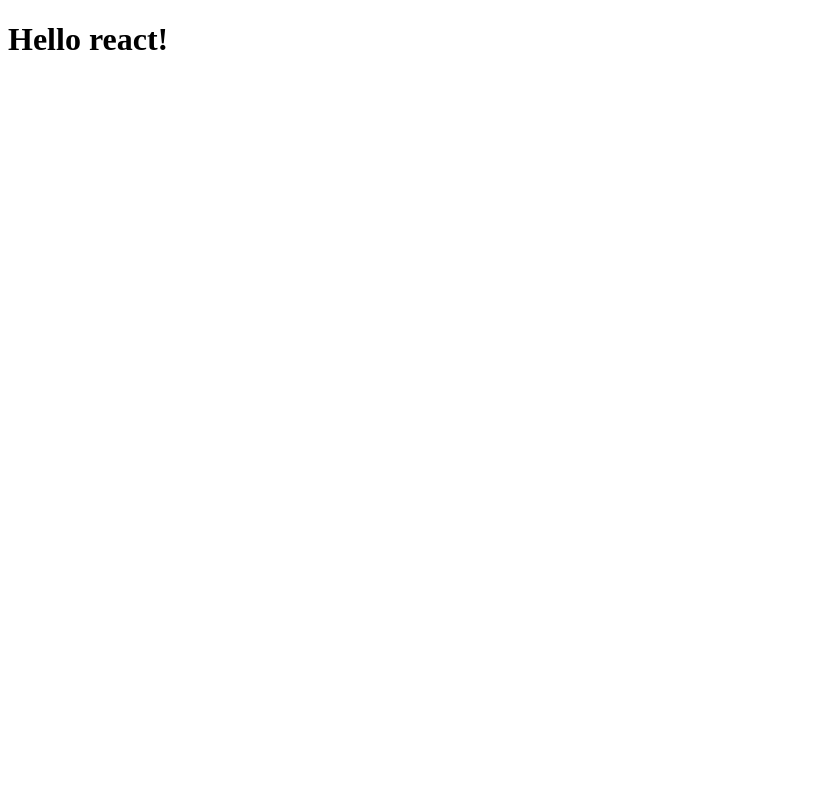
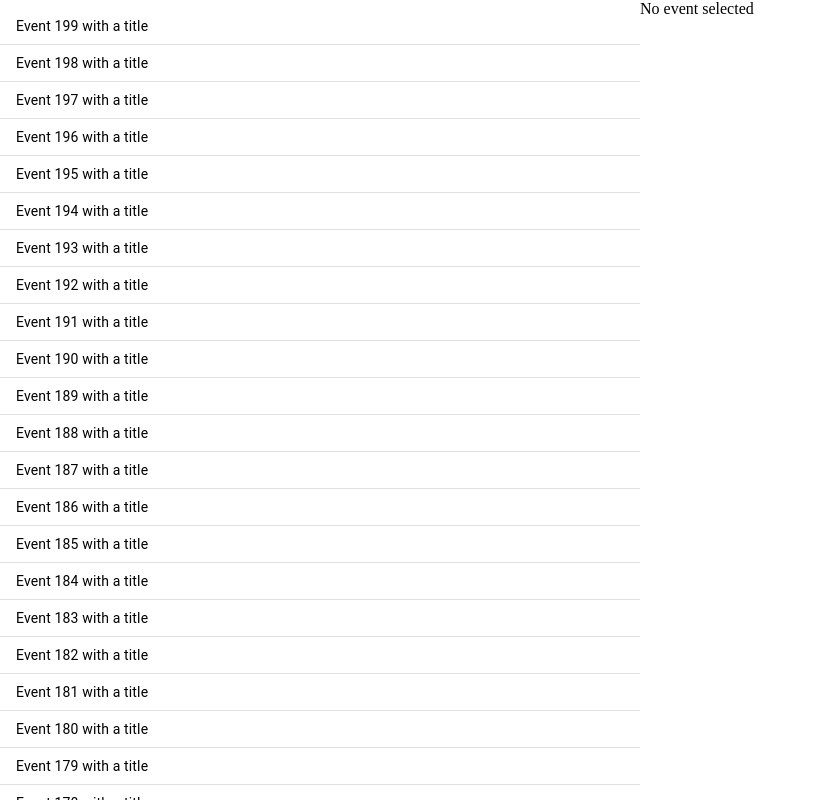
Before and after one commit to MythicManiac/simple-event-logger, a React app: page / in a window 1280 px wide. Shown: the whole page, without its empty margins (0-816 px from the left). Built offline with nearby package versions, Linux system fonts and the light colour scheme; the HTML template or start-up script is replaced by a standard one.

Commit message:
Add base implementation for frontend

```diff
--- a/package.json
+++ b/package.json
@@ -15,6 +15,7 @@
     "@types/express": "^4.17.6",
     "@types/react": "^16.9.41",
     "@types/react-dom": "^16.9.8",
+    "@types/styled-components": "^5.1.0",
     "html-webpack-plugin": "^4.3.0",
     "prettier": "^2.0.5",
     "ts-loader": "^7.0.5",
@@ -26,9 +27,11 @@
     "webpack-node-externals": "^1.7.2"
   },
   "dependencies": {
+    "@material-ui/core": "^4.10.2",
     "body-parser": "^1.19.0",
     "express": "^4.17.1",
     "react": "^16.13.1",
-    "react-dom": "^16.13.1"
+    "react-dom": "^16.13.1",
+    "styled-components": "^5.1.1"
   }
 }
--- a/src/client/components/app.tsx
+++ b/src/client/components/app.tsx
@@ -1,5 +1,54 @@
 import * as React from "react";
 
+import { Box } from "@material-ui/core";
+import styled from "styled-components";
+
+import { EventData } from "@common/event";
+import { EventsView } from "@client/components/eventlist";
+import { useState } from "react";
+import { SelectionView } from "@client/components/selection";
+
+const getDummyEvents = (count: number): EventData[] => {
+  const result = [];
+  for (let i = 0; i < count; i++) {
+    result.push({
+      id: i.toString(),
+      title: `Event ${i} with a title`,
+      timestamp: new Date(new Date().getTime() + i * 1000),
+      messages: [
+        {
+          someRequestData: `Hello request ${i}`,
+          someMoreRequestData: "Goodbye"
+        },
+        {
+          someResponseData: `Hello response ${i}`
+        },
+        "Just a string"
+      ]
+    });
+  }
+  return result;
+};
+
 export const App = () => {
-  return <h1>Hello react!</h1>;
+  const [events] = useState(getDummyEvents(200));
+  const [selectedEvent, setSelectedEvent] = useState<EventData | undefined>(
+    undefined
+  );
+
+  return (
+    <MainBox>
+      <EventsView events={events} onSelect={setSelectedEvent} />
+      <SelectionView selectedEvent={selectedEvent} />
+    </MainBox>
+  );
 };
+
+const MainBox = styled(Box)`
+  width: 100%;
+  height: 100vh;
+  padding: 0;
+  margin: 0;
+  display: flex;
+  flex-direction: row;
+`;
--- /dev/null
+++ b/src/client/components/eventlist.tsx
@@ -0,0 +1,37 @@
+import { EventData } from "@common/event";
+import * as React from "react";
+import { Divider, List, ListItem, ListItemText } from "@material-ui/core";
+import styled from "styled-components";
+
+export interface EventsViewProps {
+  events: EventData[];
+  onSelect?: (event: EventData) => void;
+}
+export const EventsView = (props: EventsViewProps) => {
+  return (
+    <EventList dense={true}>
+      {props.events.map((_, index, array) => {
+        const i = array.length - 1 - index;
+        const event = array[i];
+        return (
+          <React.Fragment key={event.id}>
+            <ListItem
+              button
+              onClick={() => {
+                if (props.onSelect) props.onSelect(event);
+              }}
+            >
+              <ListItemText primary={event.title} />
+            </ListItem>
+            {i > 0 && <Divider />}
+          </React.Fragment>
+        );
+      })}
+    </EventList>
+  );
+};
+
+const EventList = styled(List)`
+  width: 100%;
+  overflow-y: scroll;
+`;
--- /dev/null
+++ b/src/client/components/selection.tsx
@@ -0,0 +1,95 @@
+import * as React from "react";
+
+import styled from "styled-components";
+import { AppBar, Box, Tab, Tabs, Typography } from "@material-ui/core";
+import { EventData } from "@common/event";
+import { useState } from "react";
+
+interface TabPanelProps {
+  children?: React.ReactNode;
+  index: any;
+  value: any;
+}
+
+function TabPanel(props: TabPanelProps) {
+  const { children, value, index, ...other } = props;
+
+  return (
+    <div
+      role="tabpanel"
+      hidden={value !== index}
+      id={`selection-tabpanel-${index}`}
+      aria-labelledby={`selection-tab-${index}`}
+      {...other}
+    >
+      {value === index && (
+        <Box p={3}>
+          <pre>{children}</pre>
+        </Box>
+      )}
+    </div>
+  );
+}
+
+function makeTabProps(index: any) {
+  return {
+    id: `selection-tab-${index}`,
+    "aria-controls": `selection-tabpanel-${index}`
+  };
+}
+
+export interface SelectionViewProps {
+  selectedEvent?: EventData;
+}
+
+export const SelectionView = (props: SelectionViewProps) => {
+  const event = props.selectedEvent;
+  if (!event) {
+    return <SelectionViewBox>No event selected</SelectionViewBox>;
+  }
+  if (event.messages.length < 0) {
+    return <SelectionViewBox>Event has no messages</SelectionViewBox>;
+  }
+
+  const [tab, setTab] = useState(0);
+
+  const getMessageTitle = (index: number) => {
+    if (event.messageTitles && event.messageTitles.length < index) {
+      return event.messageTitles[index];
+    } else {
+      return `Message ${index + 1}`;
+    }
+  };
+
+  return (
+    <SelectionViewBox>
+      <AppBar position="static">
+        <Tabs
+          value={tab}
+          onChange={(_, newTab) => setTab(newTab)}
+          aria-label="simple tabs example"
+        >
+          {event.messages.map((_, index) => (
+            <Tab
+              key={index}
+              label={getMessageTitle(index)}
+              {...makeTabProps(index)}
+              wrapped={true}
+            />
+          ))}
+        </Tabs>
+      </AppBar>
+      {event.messages.map((message, index) => (
+        <TabPanel value={tab} index={index}>
+          {typeof message === "string"
+            ? message
+            : JSON.stringify(message, null, 2)}
+        </TabPanel>
+      ))}
+    </SelectionViewBox>
+  );
+};
+
+const SelectionViewBox = styled(Box)`
+  width: 100%;
+`;
--- a/src/client/index.tsx
+++ b/src/client/index.tsx
@@ -5,5 +5,6 @@ import { App } from "@client/components/app";
 
 const appDiv = document.createElement("div");
 document.body.appendChild(appDiv);
+document.body.setAttribute("style", "margin: 0;");
 
 ReactDOM.render(<App />, appDiv);
--- /dev/null
+++ b/src/common/event.ts
@@ -0,0 +1,7 @@
+export interface EventData {
+  id: string;
+  timestamp: Date;
+  title?: string;
+  messages: any[];
+  messageTitles?: string[];
+}
```
Also changed, not shown: 2 other files (tests, documents, lock files or other folders).
